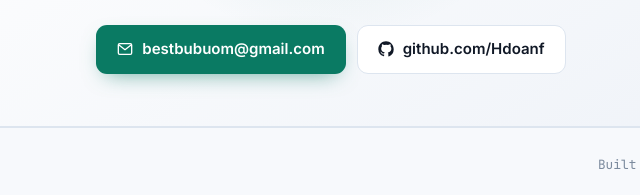
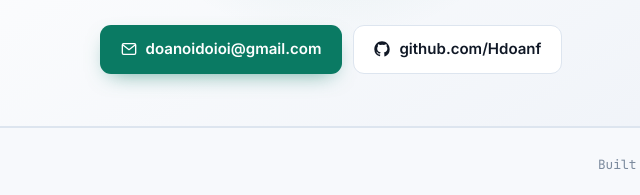
Before and after one commit to Hdoanf/Portfolio, a plain HTML site: page index.html in a window 1280 px wide. Shown: the part 5031-5226 px from the top of the page, 309-949 px from the left. Drawn offline with Linux system fonts and the light colour scheme; no server answers.

Commit message:
Update index.html

```diff
--- a/index.html
+++ b/index.html
@@ -421,7 +421,7 @@ footer .right{margin-left:auto}
           <svg viewBox="0 0 24 24" fill="currentColor"><path d="M12 .5C5.7.5.5 5.7.5 12a11.5 11.5 0 0 0 7.9 10.9c.6.1.8-.2.8-.6v-2.2c-3.2.7-3.9-1.4-3.9-1.4-.5-1.3-1.3-1.7-1.3-1.7-1-.7.1-.7.1-.7 1.2.1 1.8 1.2 1.8 1.2 1 1.8 2.7 1.3 3.4 1 .1-.8.4-1.3.8-1.6-2.6-.3-5.3-1.3-5.3-5.8 0-1.3.5-2.3 1.2-3.2-.1-.3-.5-1.5.1-3.1 0 0 1-.3 3.3 1.2a11.4 11.4 0 0 1 6 0C17.7 4.6 18.7 5 18.7 5c.6 1.6.2 2.8.1 3.1.8.9 1.2 1.9 1.2 3.2 0 4.5-2.7 5.5-5.3 5.8.4.4.8 1.1.8 2.2v3.3c0 .4.2.7.8.6A11.5 11.5 0 0 0 23.5 12C23.5 5.7 18.3.5 12 .5z"/></svg>
           GitHub
         </a>
-        <a class="btn btn-ghost" href="mailto:bestbubuom@gmail.com">
+        <a class="btn btn-ghost" href="mailto:doanoidoioi@gmail.com">
           <svg viewBox="0 0 24 24" fill="none" stroke="currentColor" stroke-width="2" stroke-linecap="round" stroke-linejoin="round"><rect x="2" y="4" width="20" height="16" rx="2"/><path d="m3 6 9 7 9-7"/></svg>
           Email
         </a>
@@ -813,9 +813,9 @@ footer .right{margin-left:auto}
       <div class="kicker">05 — Liên hệ</div>
       <h2>Kết nối với mình</h2>
       <div class="links">
-        <a class="btn btn-primary" href="mailto:bestbubuom@gmail.com">
+        <a class="btn btn-primary" href="mailto:doanoidoioi@gmail.com">
           <svg viewBox="0 0 24 24" fill="none" stroke="currentColor" stroke-width="2" stroke-linecap="round" stroke-linejoin="round"><rect x="2" y="4" width="20" height="16" rx="2"/><path d="m3 6 9 7 9-7"/></svg>
-          bestbubuom@gmail.com
+          doanoidoioi@gmail.com
         </a>
         <a class="btn btn-ghost" href="https://github.com/Hdoanf" target="_blank" rel="noopener">
           <svg viewBox="0 0 24 24" fill="currentColor"><path d="M12 .5C5.7.5.5 5.7.5 12a11.5 11.5 0 0 0 7.9 10.9c.6.1.8-.2.8-.6v-2.2c-3.2.7-3.9-1.4-3.9-1.4-.5-1.3-1.3-1.7-1.3-1.7-1-.7.1-.7.1-.7 1.2.1 1.8 1.2 1.8 1.2 1 1.8 2.7 1.3 3.4 1 .1-.8.4-1.3.8-1.6-2.6-.3-5.3-1.3-5.3-5.8 0-1.3.5-2.3 1.2-3.2-.1-.3-.5-1.5.1-3.1 0 0 1-.3 3.3 1.2a11.4 11.4 0 0 1 6 0C17.7 4.6 18.7 5 18.7 5c.6 1.6.2 2.8.1 3.1.8.9 1.2 1.9 1.2 3.2 0 4.5-2.7 5.5-5.3 5.8.4.4.8 1.1.8 2.2v3.3c0 .4.2.7.8.6A11.5 11.5 0 0 0 23.5 12C23.5 5.7 18.3.5 12 .5z"/></svg>
```
